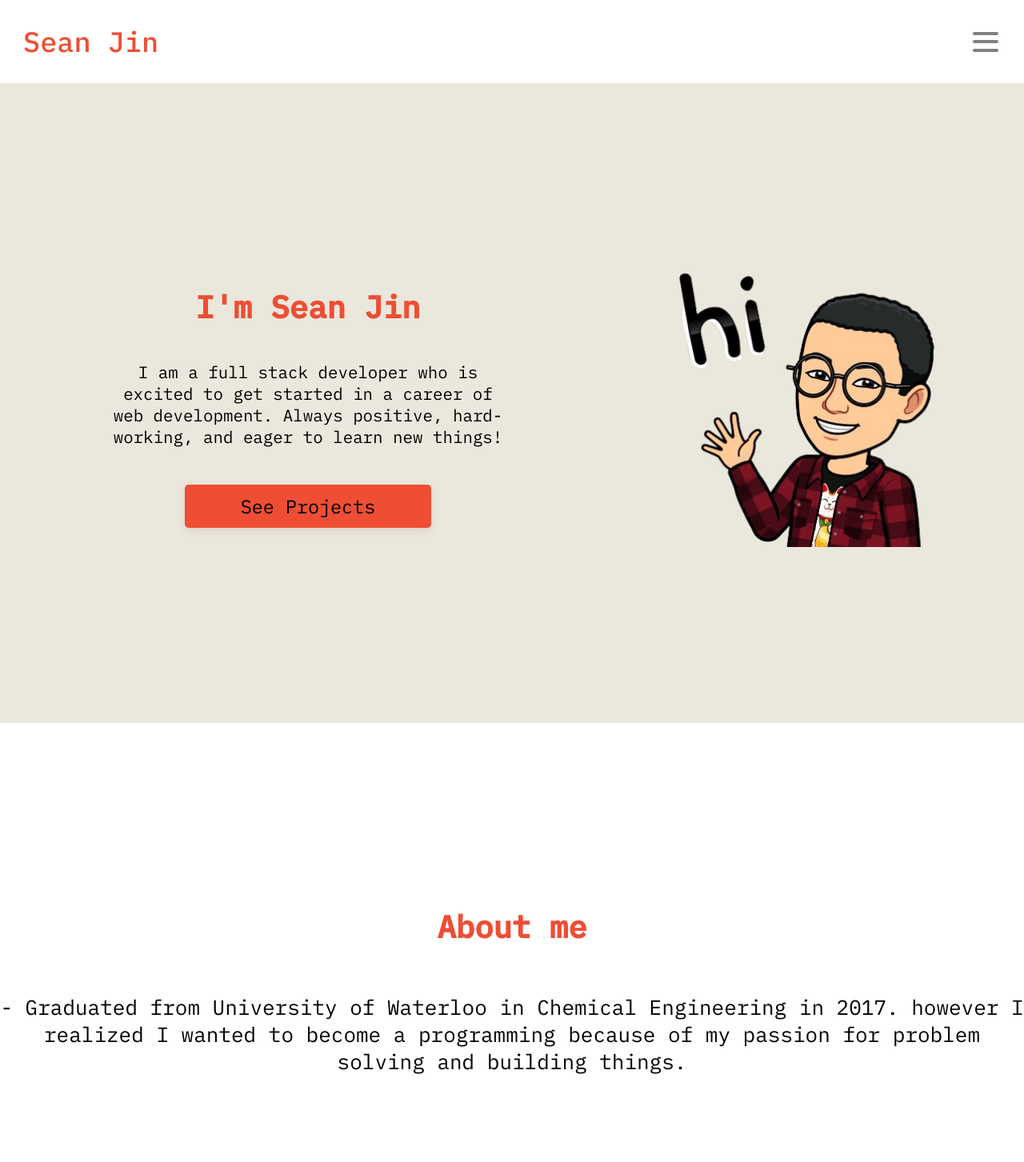
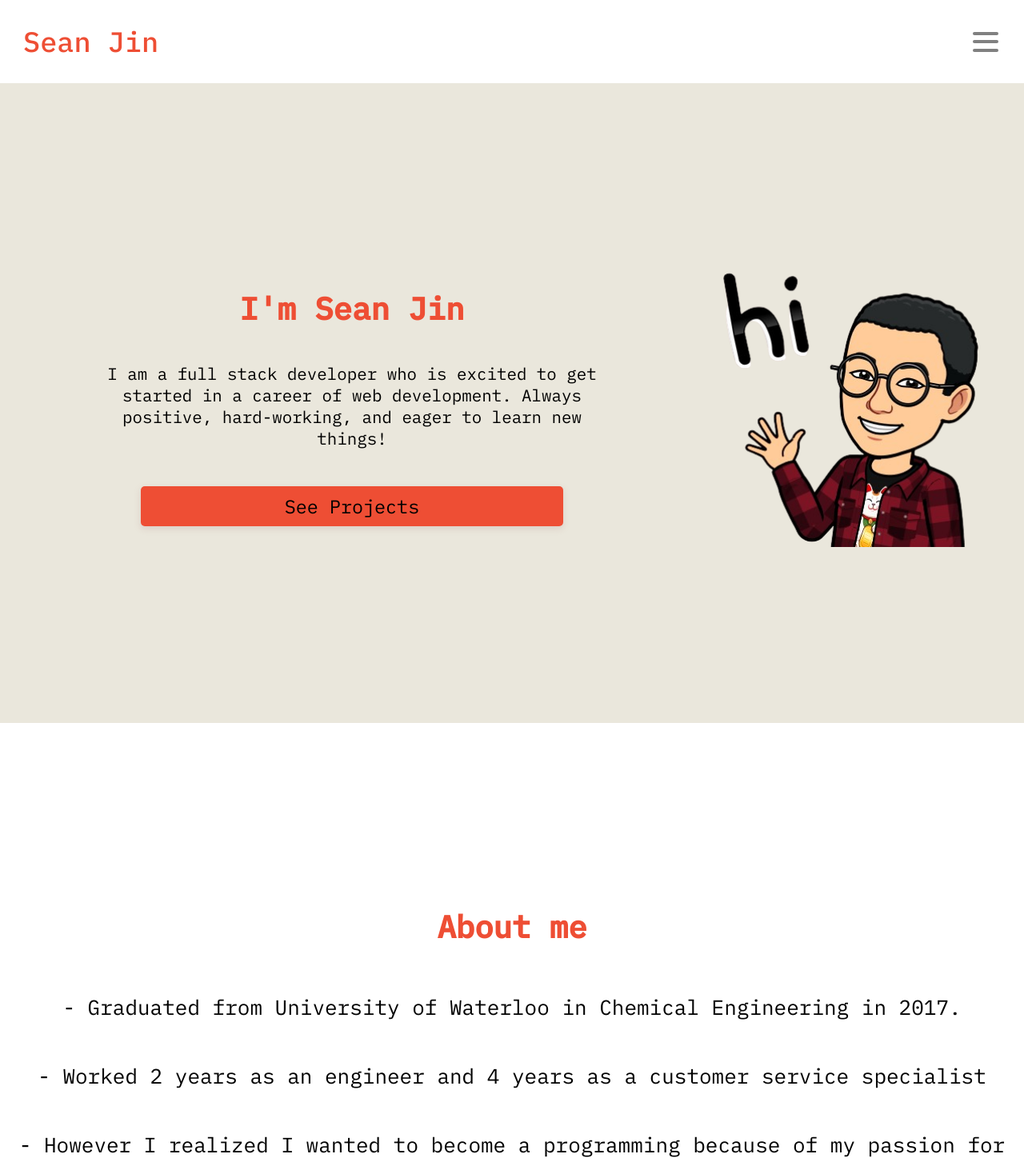
Before and after one commit to hyjin123/portfolio, a React (Create React App) app: page / in a window 1280 px wide. Shown: the top 1453 px of the page at 80% size. Built offline with nearby package versions, Linux system fonts and the light colour scheme; a web font is replaced by a local one.

Commit message:
done the basic set up of the contacts page

```diff
--- a/src/components/About.js
+++ b/src/components/About.js
@@ -8,13 +8,16 @@ function About() {
         <h2 className="about-header">About me</h2>
         <p>
           - Graduated from University of Waterloo in Chemical Engineering in
-          2017. however I realized I wanted to become a programming because of
-          my passion for problem solving and building things.
+          2017.
         </p>
-        <p></p>
+
         <p>
-          Worked 2 years as an engineer and 4 years as a customer service
+          - Worked 2 years as an engineer and 4 years as a customer service
           specialist
+        </p>
+        <p>
+          - However I realized I wanted to become a programming because of my
+          passion for problem solving and building things.
         </p>
       </div>
     </div>
--- a/src/components/Contact.css
+++ b/src/components/Contact.css
@@ -12,3 +12,64 @@
 .contact-header {
   color: #ee4e34;
 }
+
+.form-container {
+  background-color: #eae7dc;
+  display: flex;
+  flex-direction: column;
+  justify-content: center;
+  align-items: center;
+  border: 1px #ededed solid;
+  border-radius: 2px;
+  margin: 20px 15%;
+  padding: 40px 0;
+}
+
+.form-field {
+  width: 80%;
+  display: flex;
+  flex-direction: column;
+  align-items: start;
+  margin-bottom: 15px;
+  font-size: 0.7em;
+}
+
+.form-field textarea {
+  border: 1px #ededed solid;
+  border-radius: 5px;
+  width: 100%;
+  height: 30px;
+  padding-left: 12px;
+  padding-top: 18px;
+  resize: none;
+}
+
+.message textarea {
+  border: 1px #ededed solid;
+  border-radius: 5px;
+  width: 100%;
+  height: 150px;
+  padding-left: 12px;
+  padding-top: 18px;
+  resize: none;
+}
+
+label {
+  margin-bottom: 8px;
+}
+
+input {
+  padding: 12px 35px;
+  margin-top: 20px;
+  border: none;
+  color: white;
+  border-radius: 5px;
+  background-color: #ee4e34;
+  box-shadow: rgba(177, 126, 126, 0.24) 0px 3px 8px;
+  transition: transform 1s;
+}
+
+input:hover {
+  cursor: pointer;
+  transform: translate(0, -4px);
+}
--- a/src/components/Contact.js
+++ b/src/components/Contact.js
@@ -5,7 +5,27 @@ function Contact() {
   return (
     <div className="contact-container" id="contact">
       <h2 className="contact-header">Contact me</h2>
-      <p>Email me or call me anytime!</p>
+      <p>
+        Feel free to contact me by submitting the form below and I will get back
+        to you as soon as possible!
+      </p>
+      <form className="form-container">
+        <div className="form-field">
+          <label>Name</label>
+          <textarea type="text" placeholder="Enter Your Name" />
+        </div>
+
+        <div className="form-field">
+          <label>Email</label>
+          <textarea type="text" placeholder="Enter Your Email" />
+        </div>
+        <div className="form-field message">
+          <label>Message</label>
+          <textarea type="text" placeholder="Enter Your Message" />
+        </div>
+
+        <input type="submit" />
+      </form>
     </div>
   );
 }
--- a/src/components/Intro.css
+++ b/src/components/Intro.css
@@ -1,6 +1,6 @@
 .intro-main-container {
   display: flex;
-  flex-direction: row;
+  flex-direction: column;
   min-height: 100vh;
   justify-content: center;
   align-items: center;
@@ -9,7 +9,7 @@
 .intro-container {
   color: black;
   background-color: #eae7dc;
-  height: 100vh;
+  height: 50vh;
   width: 100%;
   display: flex;
   flex-direction: column;
@@ -20,8 +20,8 @@
 .intro-container2 {
   color: black;
   background-color: #eae7dc;
-  height: 100vh;
-  width: 50%;
+  height: 50vh;
+  width: 100%;
   display: flex;
   justify-content: center;
   align-items: center;
@@ -38,7 +38,8 @@
 }
 
 .see-projects {
-  padding: 12px 3em;
+  width: 55%;
+  padding: 10px 4em;
   background-color: #ee4e34;
   border-radius: 5px;
   box-shadow: rgba(177, 126, 126, 0.24) 0px 3px 8px;
@@ -53,24 +54,18 @@
 
 .intro-content {
   font-size: 0.8em;
-  padding-top: 0.6em;
-  padding-bottom: 1.2em;
+  padding: 0.6em 2em 1.2em 2em;
 }
 
 /* For responsive sizing */
 /* Mobile */
 .intro-container {
-  padding: 0 20px;
+  padding: 0 1em;
 }
 
 /* Tablet */
 @media (min-width: 600px) {
-  .intro-main-container {
-    flex-direction: column;
-  }
-
   .intro-container {
-    padding-right: 20px;
     height: 50vh;
   }
 
@@ -93,5 +88,11 @@
 
   .intro-container2 {
     height: 100vh;
+    width: 50%;
+  }
+
+  .intro-content {
+    font-size: 0.8em;
+    padding: 0.6em 0 1.2em 0;
   }
 }
```
